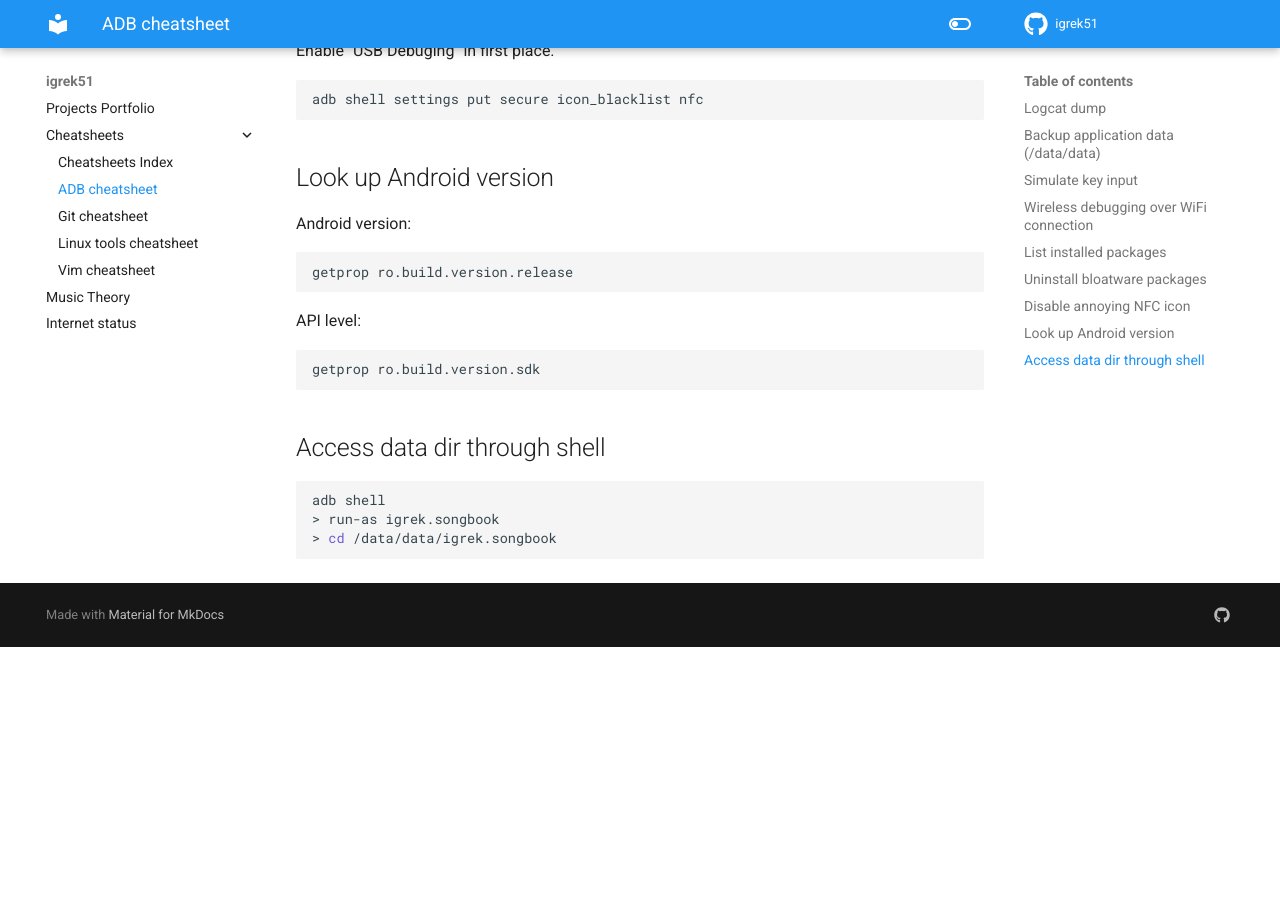
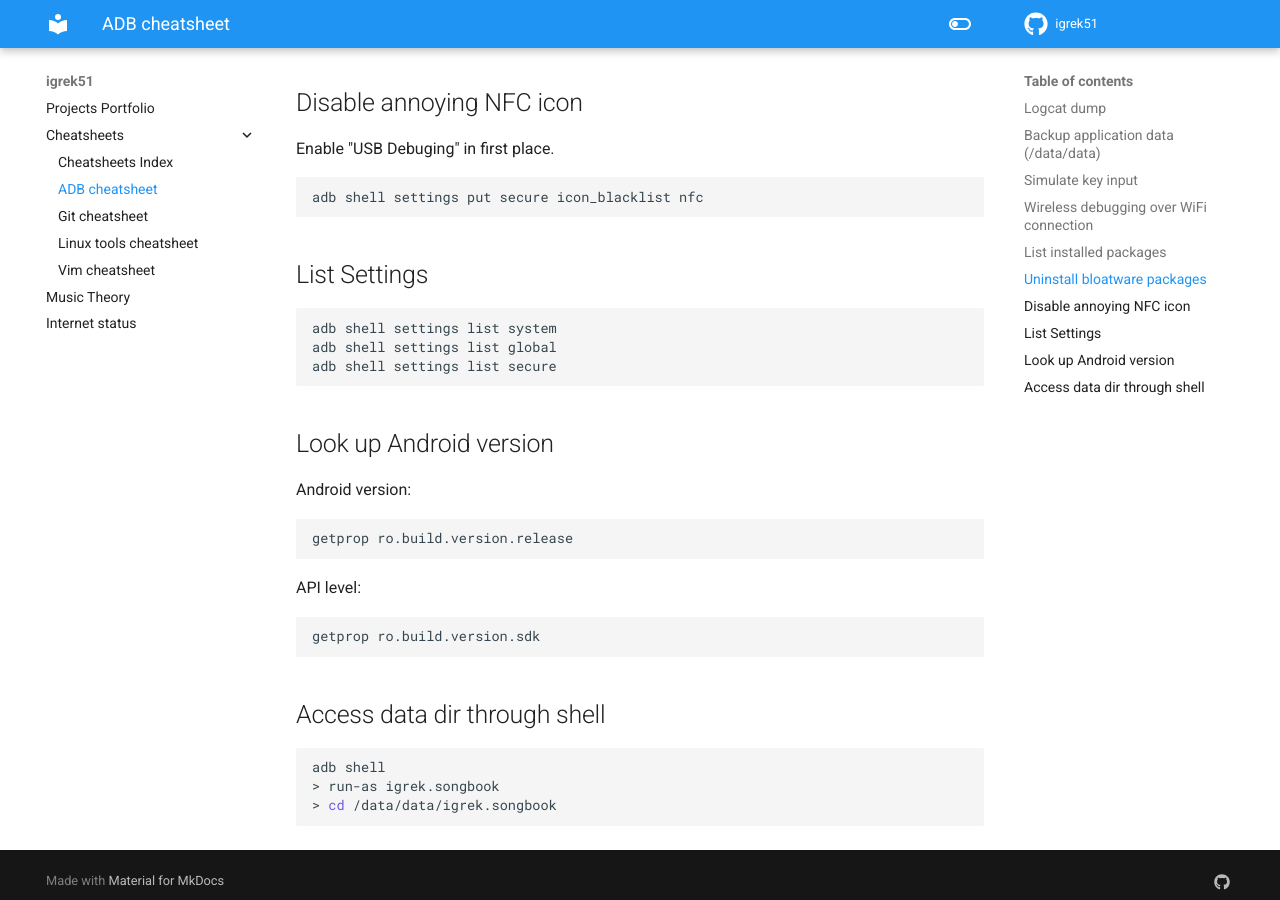
Before and after one commit to igrek51/igrek51.github.io, an MkDocs documentation site: the page built from docs/cheatsheet/adb.md, in a window 1280 px wide and 900 px high, scrolled down 2384 px. Built offline with MkDocs 1.6.1 and Material for MkDocs 9.7.7, drawn with Linux system fonts in a browser that asks for light colours; before the commit the page ends 3031 px from its top, so only the background shows below that; some of the changed text lies outside the part shown.

````diff
--- a/docs/cheatsheet/adb.md
+++ b/docs/cheatsheet/adb.md
@@ -47,6 +47,11 @@ adb shell input keyevent 66 # enter
 adb shell input text text3
 adb shell input keyevent 66 # enter
 adb shell input text ---text---
+```
+
+Click the home button
+```
+adb shell input keyevent 3
 ```
 
 ## Wireless debugging over WiFi connection
@@ -101,6 +106,13 @@ Enable "USB Debuging" in first place.
 adb shell settings put secure icon_blacklist nfc
 ```
 
+## List Settings
+```
+adb shell settings list system
+adb shell settings list global
+adb shell settings list secure
+```
+
 ## Look up Android version
 Android version:
 ```
````
Also changed, not shown: docs/index.md (+6 -0 lines).
